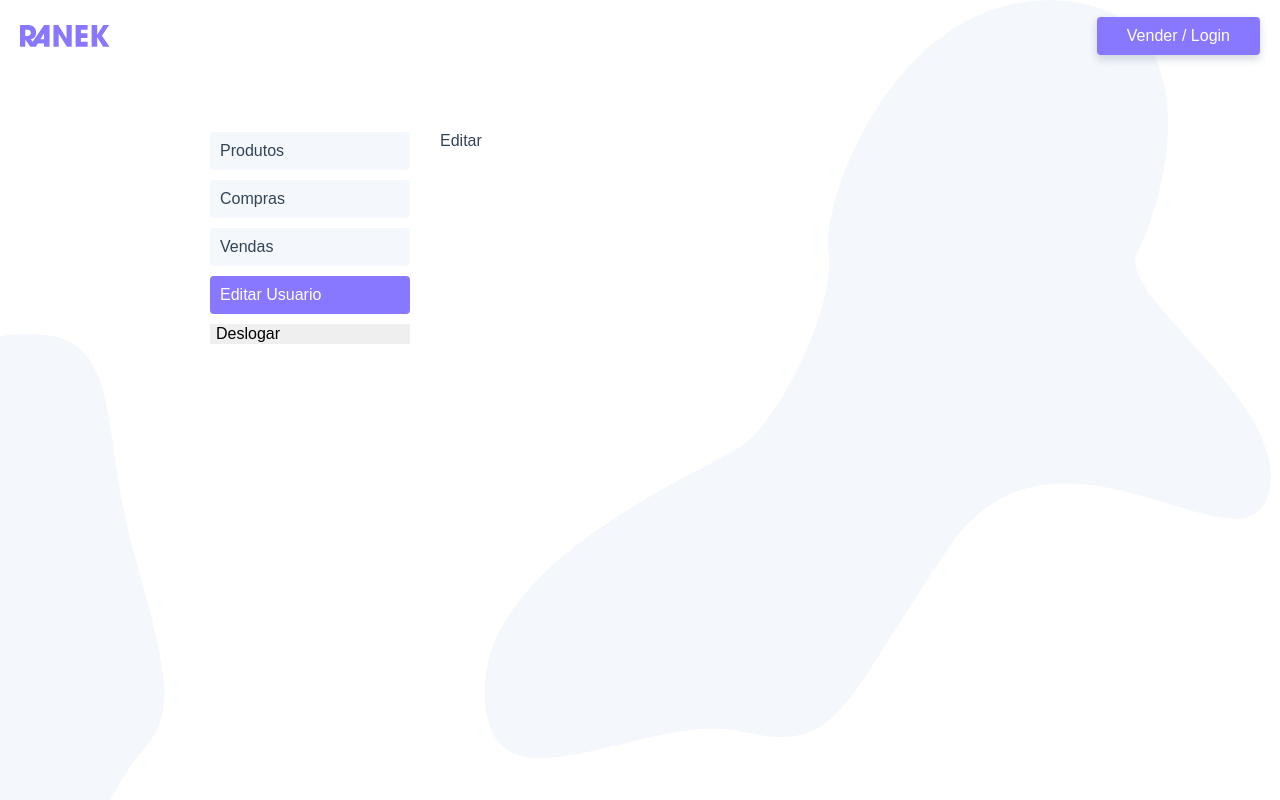
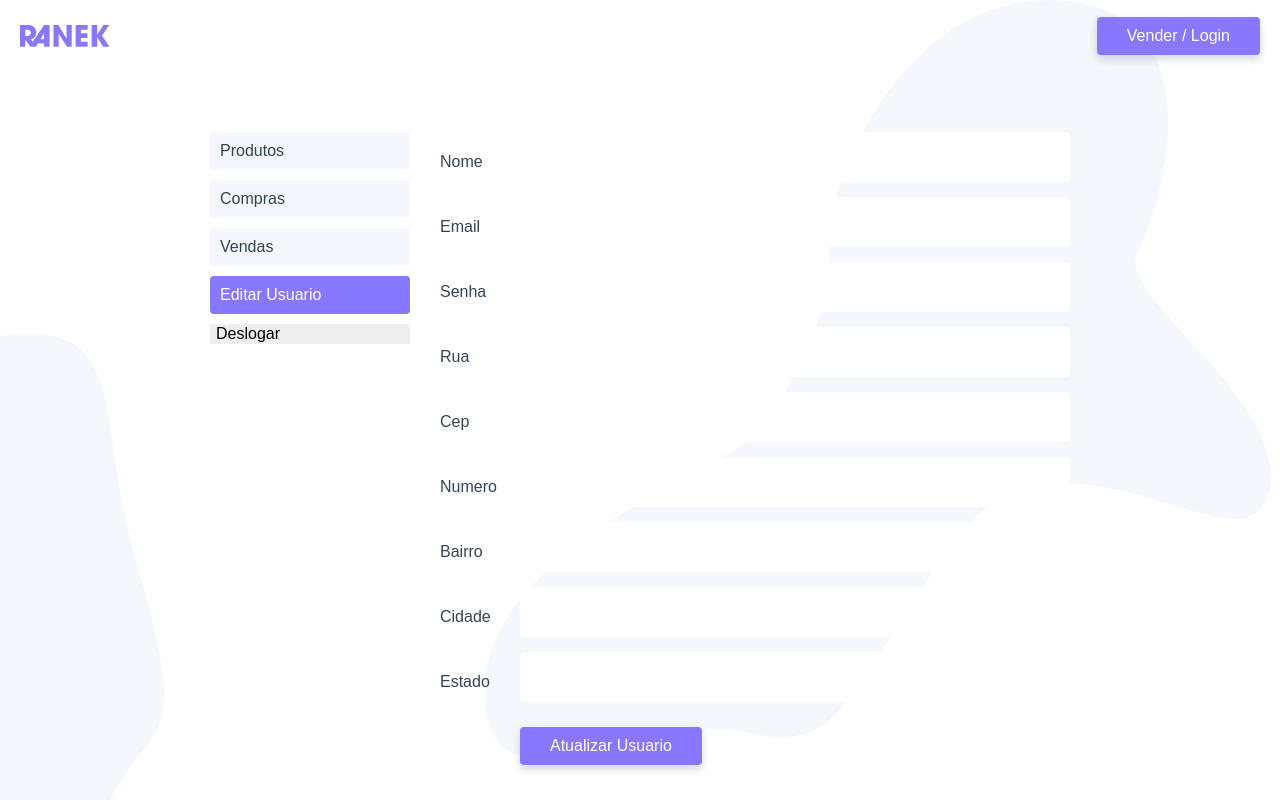
Before and after one commit to freeitas/marketplace, a Vue app: page /usuario/editar in a window 1280 px wide. Shown: the top 800 px of the page. Built offline with nearby package versions, Linux system fonts and the light colour scheme.

Commit message:
Atualizar Usuario

```diff
--- a/src/services.js
+++ b/src/services.js
@@ -11,6 +11,9 @@
   post(endpoint, body) {
     return axiosInstace.post(endpoint, body);
   },
+  put(endpoint, body) {
+    return axiosInstace.put(endpoint, body);
+  },
   delete(endpoint) {
     return axiosInstace.delete(endpoint);
   }
--- a/src/views/usuario/UsuarioEditar.vue
+++ b/src/views/usuario/UsuarioEditar.vue
@@ -1,9 +1,33 @@
 <template>
-  <p>Editar</p>
+  <section>
+    <UsuarioForm>
+      <button class="btn" @click.prevent="atualizarUsuario">Atualizar Usuario</button>
+    </UsuarioForm>
+  </section>
 </template>
 
 <script>
-export default {};
+import UsuarioForm from "@/components/UsuarioForm.vue";
+import { api } from "@/services.js";
+export default {
+  name: "UsuarioEditar",
+  components: {
+    UsuarioForm
+  },
+  methods: {
+    atualizarUsuario() {
+      api
+        .put(
+          `/usuario/${this.$store.state.usuario.id}`,
+          this.$store.state.usuario
+        )
+        .then(() => {
+          this.$store.dispatch("getUsuario");
+          this.$router.push({ name: "usuario" });
+        });
+    }
+  }
+};
 </script>
 
 <style></style>
```
